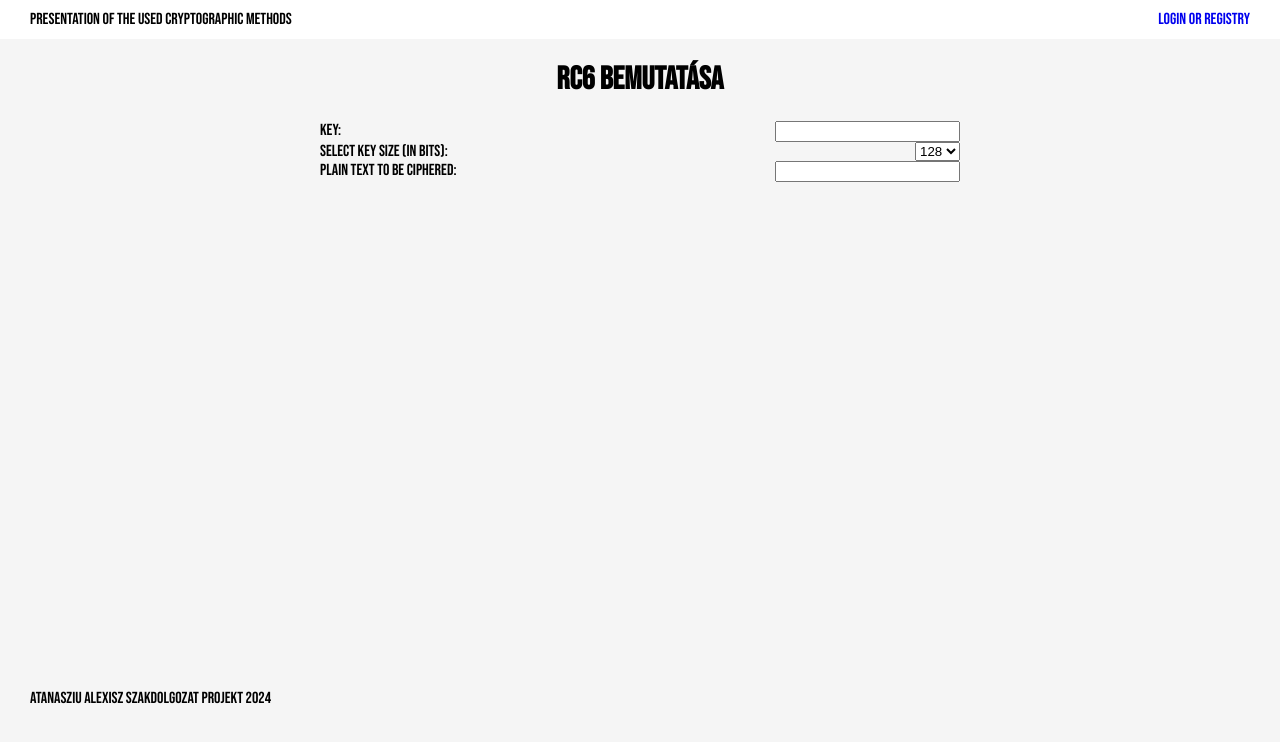
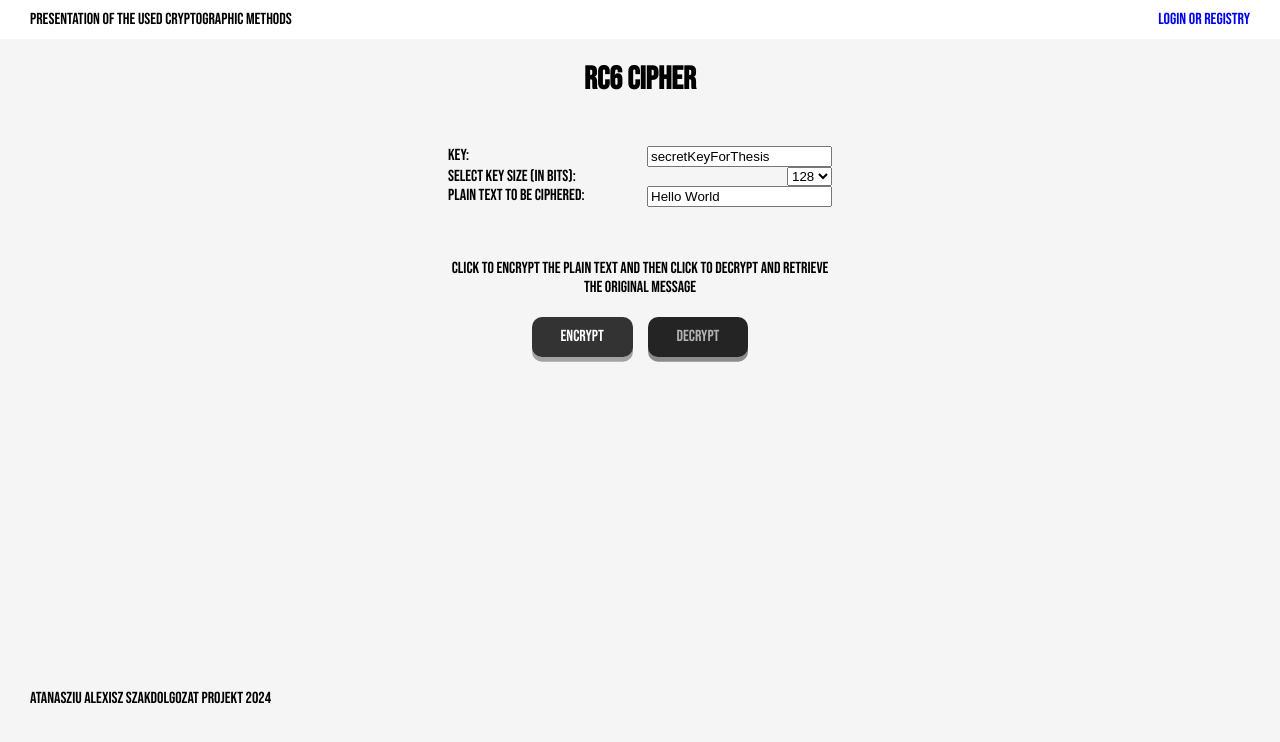
Before and after one commit to AlexThanasis/Thesis-ELTE-IK-CS-BSc, an Angular app in the folder rc6algorithmangularnetcore.client/: page /rc6 in a window 1280 px wide. Shown: the top 742 px of the page. Built offline with nearby package versions, Linux system fonts and the light colour scheme; no server answers.

Commit message:
Fe upgradings

```diff
--- a/rc6algorithmangularnetcore.client/src/app/pages/auth/auth.component.html
+++ b/rc6algorithmangularnetcore.client/src/app/pages/auth/auth.component.html
@@ -1,6 +1,8 @@
 <div class="content" role="main">
     <h2>Register</h2>
     Credentials
+    <div class="container">
+
         <div class="form-section">
             <div class="row">name:<input type="text" [(ngModel)]="userRegisterDto.name"></div>
             <div class="row">email:<input type="text" [(ngModel)]="userRegisterDto.email"></div>
@@ -11,7 +13,9 @@
             <div class="row">company Id:<input type="text" [(ngModel)]="companyRegisterDto.companyId"></div>
             <div class="row">tax number:<input type="text" [(ngModel)]="companyRegisterDto.taxNumber"></div>
             <div class="row">address:<input type="text" [(ngModel)]="companyRegisterDto.address"></div>
+            <div class="">
                 <button (click)="register(userRegisterDto, companyRegisterDto);">Register</button>
+            </div>
         </div>
 
         <hr />
@@ -19,10 +23,13 @@
             <h2>Login</h2>
             <div class="row">email:<input type="text" [(ngModel)]="loginDto.email"></div>
             <div class="row">password:<input type="text" [(ngModel)]="loginDto.password"></div>
+            <div class="">
                 <button (click)="login(loginDto)">Login</button>
+            </div>
         </div>
 
         <hr />
+    </div>
     <!--
     <button (click)="weather()">Get Weather</button>
     <button (click)="invoices()">Get Invoices</button> -->
--- a/rc6algorithmangularnetcore.client/src/app/pages/invoice-details/invoice-details.component.ts
+++ b/rc6algorithmangularnetcore.client/src/app/pages/invoice-details/invoice-details.component.ts
@@ -17,6 +17,7 @@ export class InvoiceDetailsComponent implements OnInit {
   ) { }
 
   ngOnInit() {
+    this.getInvoiceDetails();
   }
 
   getInvoiceDetails() {
--- a/rc6algorithmangularnetcore.client/src/app/pages/invoice-list/invoice-list.component.css
+++ b/rc6algorithmangularnetcore.client/src/app/pages/invoice-list/invoice-list.component.css
@@ -22,10 +22,3 @@ ul {
     justify-content: center;
     gap: 15px;
 }
-
-.buttons {
-    margin: 20px;
-    display: flex;
-    justify-content: center;
-    gap: 15px;
-}
--- a/rc6algorithmangularnetcore.client/src/app/pages/invoice-list/invoice-list.component.html
+++ b/rc6algorithmangularnetcore.client/src/app/pages/invoice-list/invoice-list.component.html
@@ -12,7 +12,7 @@
             </span>
             <div class="row">
                 <span class="label">
-                    Invoice Numebr:
+                    Invoice Number:
                 </span>
                 <input type="text" [(ngModel)]="newInvoice.invoiceNumber">
             </div>
--- a/rc6algorithmangularnetcore.client/src/app/pages/profile/profile.component.html
+++ b/rc6algorithmangularnetcore.client/src/app/pages/profile/profile.component.html
@@ -2,11 +2,11 @@
     <h2 class="title">Profile</h2>
     <div *ngIf="!userData" class="label">Something wrong with user data</div>
     <div *ngIf="userData" class="form-section">
-        <div class="row">Company email: {{ userData.companyEmail }}</div>
-        <div class="row">Company address: {{ userData.address }}</div>
-        <div class="row">Company Official Name: {{ userData.name }}</div>
-        <div class="row">Our taxnumber: {{ userData.taxNumber }}</div>
-        <div class="row">Id: {{ userData.companyId }}</div>
+        <div class="row">Company email: <span>{{ userData.companyEmail }}</span></div>
+        <div class="row">Company address: <span>{{ userData.address }}</span></div>
+        <div class="row">Company Official Name: <span>{{ userData.name }}</span></div>
+        <div class="row">Our taxnumber: <span>{{ userData.taxNumber }}</span></div>
+        <div class="row">Id: <span>{{ userData.companyId }}</span></div>
     </div>
     <div>
         <button (click)="logout()">Logout</button>
--- a/rc6algorithmangularnetcore.client/src/app/pages/rc6/rc6.component.css
+++ b/rc6algorithmangularnetcore.client/src/app/pages/rc6/rc6.component.css
@@ -2,6 +2,4 @@
     display: flex;
     flex-direction: column;
     justify-content:flex-end;
-    width: 50vw;
-    margin: auto;
 }
--- a/rc6algorithmangularnetcore.client/src/app/pages/rc6/rc6.component.html
+++ b/rc6algorithmangularnetcore.client/src/app/pages/rc6/rc6.component.html
@@ -1,7 +1,7 @@
 <div class="container">
     <div class="article">
         <div class="article title">
-            <h1>RC6 bemutatása</h1>
+            <h1>RC6 Cipher</h1>
             <div class="container">
                 <div class="input-section">
                     <div class="form-section">
@@ -15,7 +15,7 @@
                             <span class="label">
                                 Select key size (in bits):
                             </span>
-                            <select #keySize (change)="setKeySize(keySize.value)">
+                            <select #keySizeSelector (change)="setKeySize(keySizeSelector.value)">
                                 <option default value="128">128</option>
                                 <option value="16">16</option>
                                 <option value="24">24</option>
@@ -29,6 +29,19 @@
                             <input type="text" [(ngModel)]="plainText">
                         </div>
                     </div>
+                    <div class="form-section">
+                        Click to encrypt the plain text and then click to decrypt and retrieve the original message
+                        <div class="buttons">
+                            <button [disabled]="plainText.length === 0 || key.length === 0" (click)="encrypt(plainText, keySize, key)">Encrypt</button>
+                            <button [disabled]="cipherText.length === 0 || key.length === 0" (click)="decrypt(cipherText, keySize, key)">Decrypt</button>
+                        </div>
+                    </div>
+                    <div class="form-section">
+                        <div class="buttons">
+                            <span *ngIf="cipherText.length > 0">{{cipherText}}</span>
+                            <span *ngIf="decipheredText.length > 0">{{decipheredText}}</span>
+                        </div>
+                    </div>
                 </div>
             </div>
 
--- a/rc6algorithmangularnetcore.client/src/app/pages/rc6/rc6.component.ts
+++ b/rc6algorithmangularnetcore.client/src/app/pages/rc6/rc6.component.ts
@@ -8,9 +8,9 @@ import { Rc6Service } from 'src/app/services/rc6.service';
   styleUrls: ['./rc6.component.css']
 })
 export class Rc6Component {
-  key = '';
+  key = 'secretKeyForThesis';
   keySize: 16 | 24 | 32 | 128 = 128;
-  plainText = '';
+  plainText = 'Hello World';
   cipherText = '';
   decipheredText = '';
 
--- a/rc6algorithmangularnetcore.client/src/styles.css
+++ b/rc6algorithmangularnetcore.client/src/styles.css
@@ -34,10 +34,14 @@ button {
     font-family: Bebas Neue, sans-serif;
 }
 
-button:hover {
+button:hover:not([disabled]) {
     filter: brightness(110%);
     transform: scale(1.15);
     transition: transform 120ms ease-in-out;
+}
+
+button:disabled {
+    filter: brightness(70%);
 }
 
 button:active {
@@ -69,12 +73,24 @@ footer {
 .container {
     display: flex;
     flex-direction: column;
+    margin: auto;
 }
+
 .form-section {
-    min-width: 40%;
+    max-width: 30%;
+    display: flex;
+    flex-direction: column;
+    margin: 2% 35%
 }
 
 .row {
     display: flex;
     justify-content: space-between;
 }
+
+.buttons {
+    margin: 20px;
+    display: flex;
+    justify-content: center;
+    gap: 15px;
+}
```
Lines whose indentation alone changed are shown as unchanged.
